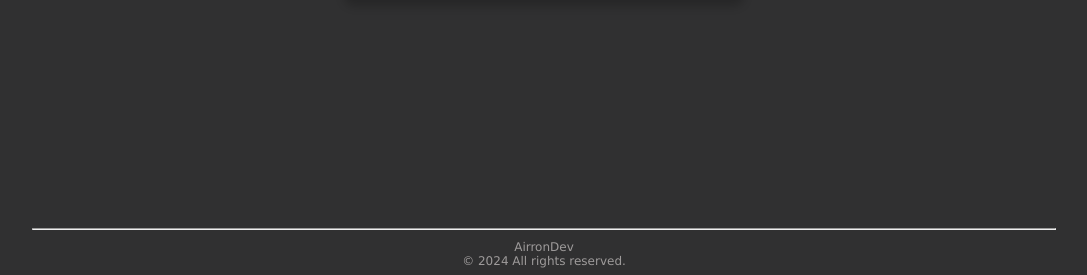
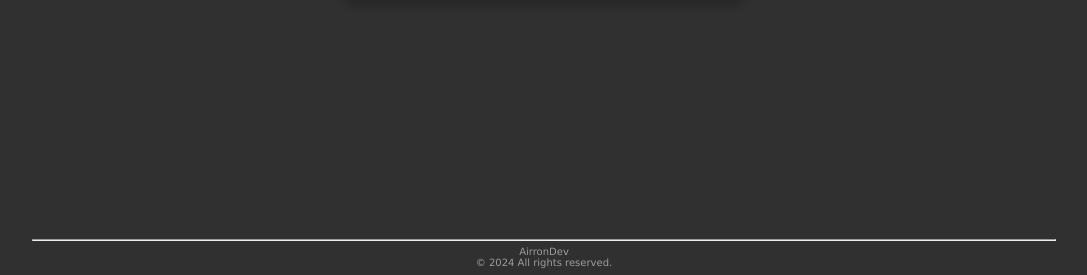
Before and after one commit to AirronDev/QR-Generator, a plain HTML site: page index.html in a window 1280 px wide. Shown: the part 525-800 px from the top of the page, without its empty margins (96-1183 px from the left). Drawn offline with Linux system fonts and the light colour scheme.

Commit message:
Update style.css

```diff
--- a/style.css
+++ b/style.css
@@ -102,10 +102,10 @@ h1{
     bottom: 0;
     padding: 7px 10%;
     text-align: center;
-    font-size: 12px;
+    font-size: 10px;
 }
 .footer p{
-    margin-top: 10px;
+    margin-top: 5px;
     font-family: Verdana, Geneva, Tahoma, sans-serif;
 }
 @media (max-width: 430px){
```
